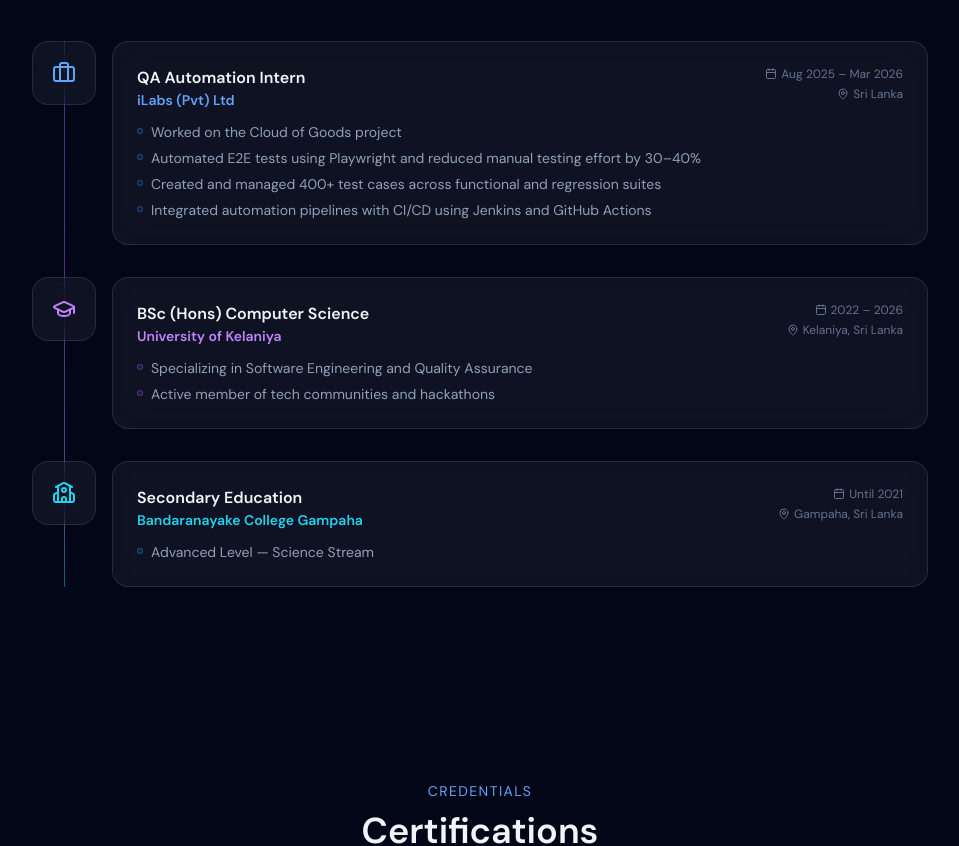
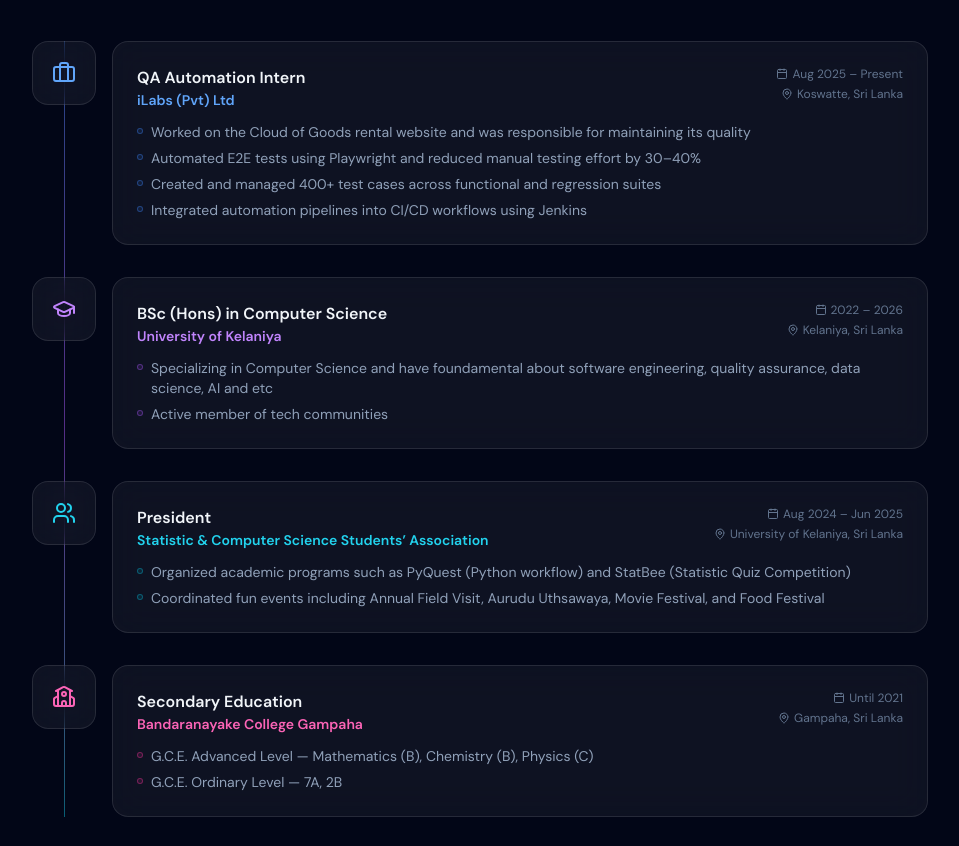
Before and after one commit to Dasun169/qa-portfolio, a Next.js app: page / in a window 1280 px wide. Shown: the part 4160-5006 px from the top of the page, without its empty margins (160-1119 px from the left). Built offline with nearby package versions, Linux system fonts and the light colour scheme.

Commit message:
Update the experiemce and education section with my real things

```diff
--- a/src/components/sections/Experience.tsx
+++ b/src/components/sections/Experience.tsx
@@ -1,7 +1,7 @@
 "use client";
 import { motion } from "framer-motion";
 import { useInView } from "react-intersection-observer";
-import { Briefcase, GraduationCap, School, MapPin, Calendar } from "lucide-react";
+import { Briefcase, GraduationCap, School, MapPin, Calendar, Users } from "lucide-react";
 
 const TIMELINE = [
     {
@@ -12,13 +12,13 @@
         bg: "bg-brand-500/10",
         title: "QA Automation Intern",
         org: "iLabs (Pvt) Ltd",
-        period: "Aug 2025 – Mar 2026",
-        location: "Sri Lanka",
+        period: "Aug 2025 – Present",
+        location: "Koswatte, Sri Lanka",
         points: [
-            "Worked on the Cloud of Goods project",
+            "Worked on the Cloud of Goods rental website and was responsible for maintaining its quality",
             "Automated E2E tests using Playwright and reduced manual testing effort by 30–40%",
             "Created and managed 400+ test cases across functional and regression suites",
-            "Integrated automation pipelines with CI/CD using Jenkins and GitHub Actions",
+            "Integrated automation pipelines into CI/CD workflows using Jenkins",
         ],
     },
     {
@@ -27,26 +27,44 @@
         color: "text-accent-400",
         border: "border-accent-500/40",
         bg: "bg-accent-500/10",
-        title: "BSc (Hons) Computer Science",
+        title: "BSc (Hons) in Computer Science",
         org: "University of Kelaniya",
         period: "2022 – 2026",
         location: "Kelaniya, Sri Lanka",
         points: [
-            "Specializing in Software Engineering and Quality Assurance",
-            "Active member of tech communities and hackathons",
+            "Specializing in Computer Science and have foundamental about software engineering, quality assurance, data science, AI and etc",
+            "Active member of tech communities",
+        ],
+    },
+    {
+        type: "volunteer",
+        icon: Users, // from lucide-react: import { Users } from "lucide-react"
+        color: "text-cyan-400",
+        border: "border-cyan-500/40",
+        bg: "bg-cyan-500/10",
+        title: "President",
+        org: "Statistic & Computer Science Students’ Association",
+        period: "Aug 2024 – Jun 2025",
+        location: "University of Kelaniya, Sri Lanka",
+        points: [
+            "Organized academic programs such as PyQuest (Python workflow) and StatBee (Statistic Quiz Competition)",
+            "Coordinated fun events including Annual Field Visit, Aurudu Uthsawaya, Movie Festival, and Food Festival",
         ],
     },
     {
         type: "school",
         icon: School,
-        color: "text-cyan-400",
-        border: "border-cyan-500/40",
-        bg: "bg-cyan-500/10",
+        color: "text-pink-400",
+        border: "border-pink-500/40",
+        bg: "bg-pink-500/10",
         title: "Secondary Education",
         org: "Bandaranayake College Gampaha",
         period: "Until 2021",
         location: "Gampaha, Sri Lanka",
-        points: ["Advanced Level — Science Stream"],
+        points: [
+            "G.C.E. Advanced Level — Mathematics (B), Chemistry (B), Physics (C)",
+            "G.C.E. Ordinary Level — 7A, 2B"
+        ],
     },
 ];
 
```
